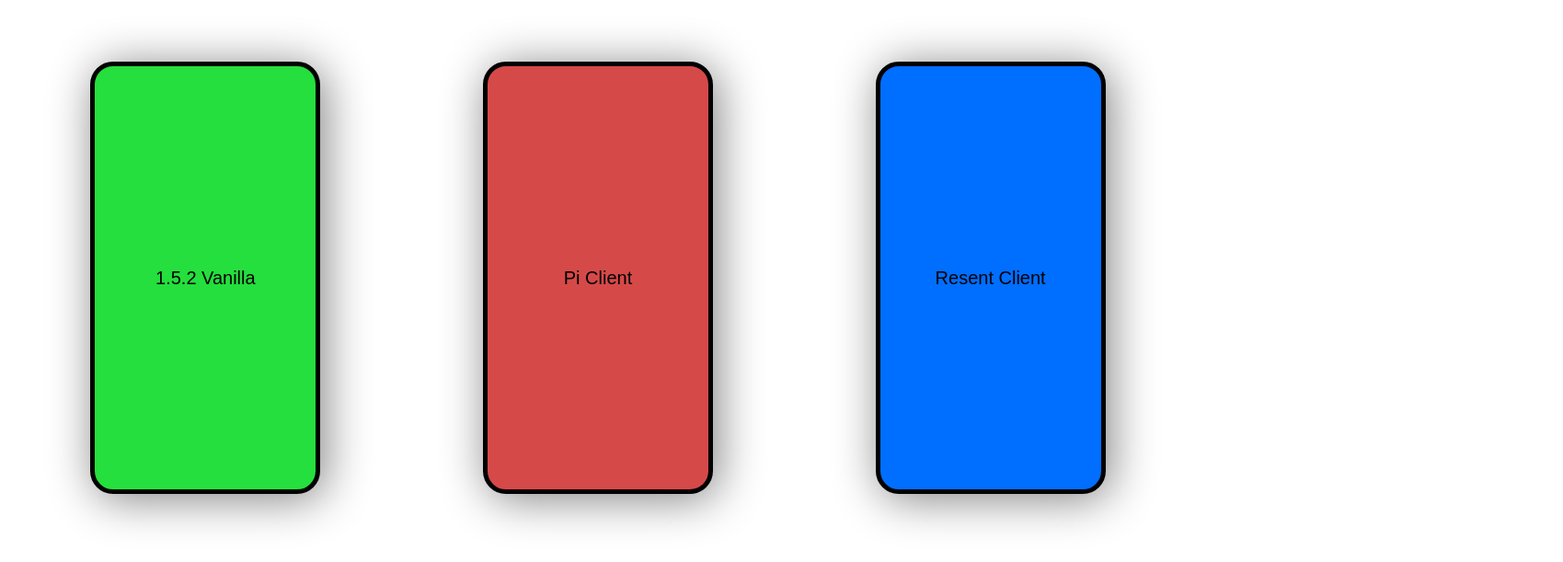
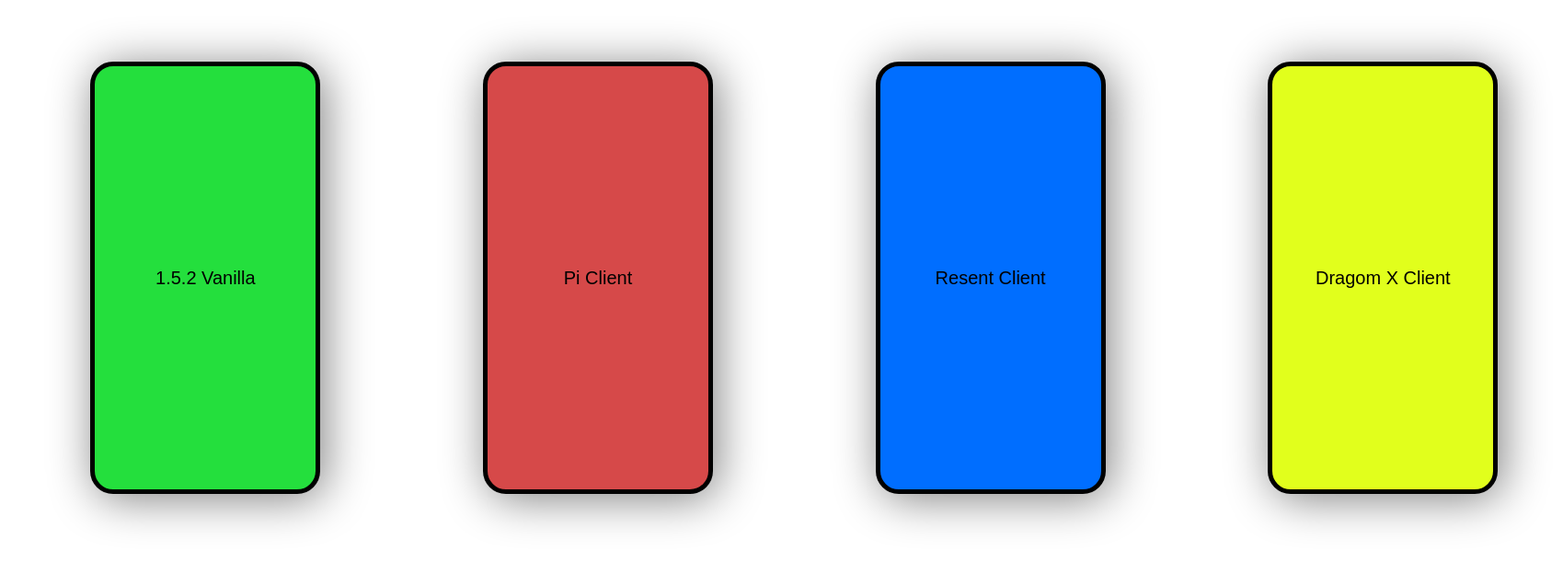
Before and after one commit to NoNameGamerOnline/EGLERCOMBINER, a plain HTML site: page index.html in a window 1280 px wide. Shown: the part 161-772 px from the top of the page at 92% size, 1699 px wide, since content can reach past the window. Drawn offline with Linux system fonts and the light colour scheme.

Commit message:
Update index.html

```diff
--- a/index.html
+++ b/index.html
@@ -13,6 +13,8 @@
         <button class="tn" onclick="window.location.assign('PiClient.html')" style="background-color: rgb(214, 73, 73);">Pi Client</button>
 
         <button class="tn" onclick="window.location.assign('Resent Client.html')" style="background-color: rgb(0, 110, 255);">Resent Client</button>
+
+        <button class="tn" onclick="window.location.assign('Dragpm-X-Client.html')" style="background-color: rgb(225, 255, 28);">Dragom X Client
 
     </div>
     <style>
```
